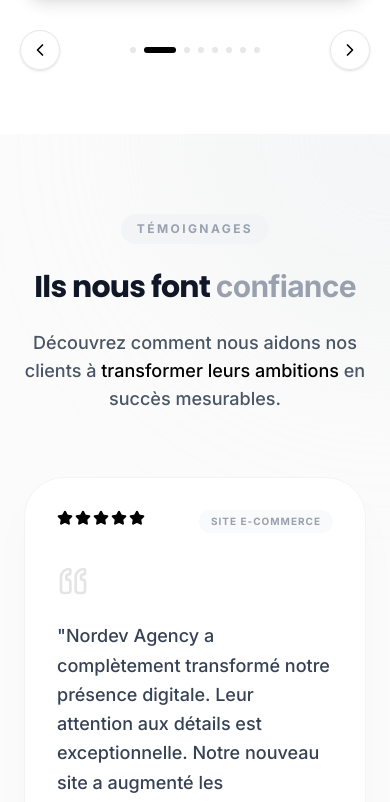
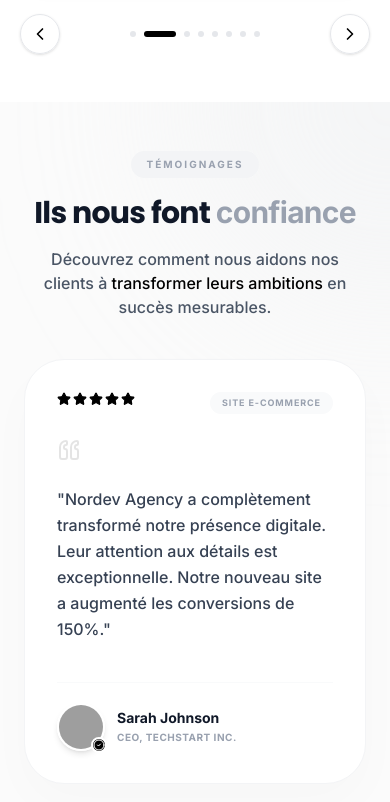
Before and after one commit to freddymk313/nordevagency, a Next.js app: page / in a window 390 px wide. Shown: the part 2598-3400 px from the top of the page. Built offline with nearby package versions, Linux system fonts and the light colour scheme; grey boxes are pictures that could not be loaded.

Commit message:
testimonial v mobile ok

```diff
--- a/components/Portfolio.tsx
+++ b/components/Portfolio.tsx
@@ -107,7 +107,7 @@ const Portfolio = () => {
   }, [filteredProjects, isHovered]);
 
   return (
-    <section id="portfolio" className="py-16 md:py-32 bg-white overflow-hidden">
+    <section id="portfolio" className="py-12 md:py-32 bg-white overflow-hidden">
       <div className="container mx-auto px-5 md:px-6">
 
         {/* En-tête : Réduction des marges sur mobile */}
@@ -178,7 +178,7 @@ const Portfolio = () => {
               {/* CÔTÉ DROIT : INFOS */}
               <div className="lg:col-span-5 flex flex-col justify-center">
                 <div className="flex items-center gap-2 mb-3 md:mb-4">
-                  <span className="w-2 h-2 rounded-full bg-green-500 animate-pulse" />
+                  {/* <span className="w-2 h-2 rounded-full bg-green-500 animate-pulse" /> */}
                   <span className="text-[10px] md:text-xs font-bold text-gray-400 uppercase tracking-widest">{currentProject.category}</span>
                 </div>
 
--- a/components/Testimonials.tsx
+++ b/components/Testimonials.tsx
@@ -26,7 +26,7 @@ const Testimonials = () => {
   ];
 
   return (
-    <section id="temoignages" className="py-20 md:py-32 bg-[#FBFBFB] relative overflow-hidden">
+    <section id="temoignages" className="py-12 md:py-32 bg-[#FBFBFB] relative overflow-hidden">
       {/* Sphères de décorations diffuses */}
       <div className="absolute top-0 right-0 w-[400px] h-[400px] bg-gray-200/30 rounded-full blur-[100px] translate-x-1/2 -translate-y-1/2" />
       <div className="absolute bottom-0 left-0 w-[300px] h-[300px] bg-gray-100/50 rounded-full blur-[80px] -translate-x-1/4 translate-y-1/4" />
@@ -34,20 +34,20 @@ const Testimonials = () => {
       <div className="container mx-auto px-6 relative z-10">
 
         {/* Header de section */}
-        <div className="text-center mb-16 md:mb-24">
-          <span className="inline-block px-4 py-1.5 mb-6 text-[12px] font-bold tracking-[0.2em] text-gray-400 uppercase bg-gray-100 rounded-full">
+        <div className="text-center mb-10 md:mb-20">
+          <span className="inline-block px-4 py-1.5 mb-4 md:mb-6 text-[10px] md:text-[12px] font-bold tracking-[0.2em] text-gray-400 uppercase bg-gray-100 rounded-full">
             Témoignages
           </span>
-          <h2 className="text-3xl md:text-5xl font-bold text-gray-900 mb-6 tracking-tight">
+          <h2 className="text-3xl md:text-5xl font-bold text-gray-900 mb-4 md:mb-6 tracking-tight">
             Ils nous font <span className="text-gray-400">confiance</span>
           </h2>
-          <p className="text-lg text-gray-600 max-w-2xl mx-auto font-medium">
+          <p className="text-base md:text-lg text-gray-600 max-w-2xl mx-auto font-medium">
             Découvrez comment nous aidons nos clients à <span className="text-black">transformer leurs ambitions</span> en succès mesurables.
           </p>
         </div>
 
         {/* Grille Bento des témoignages */}
-        <div className="grid md:grid-cols-3 gap-8 max-w-7xl mx-auto">
+        <div className="grid md:grid-cols-3 gap-6 md:gap-8 max-w-7xl mx-auto">
           {testimonials.map((testimonial, index) => (
             <div
               key={index}
@@ -55,43 +55,43 @@ const Testimonials = () => {
             >
               <div>
                 {/* Header du témoignage : Projet + Stars */}
-                <div className="flex justify-between items-start mb-8">
+                <div className="flex justify-between items-start mb-6 md:mb-8">
                   <div className="flex gap-0.5">
                     {[...Array(5)].map((_, i) => (
-                      <Star key={i} className="w-4 h-4 fill-black text-black" />
+                      <Star key={i} className="w-3.5 h-3.5 md:w-4 md:h-4 fill-black text-black" />
                     ))}
                   </div>
-                  <span className="text-[10px] font-bold uppercase tracking-widest text-gray-400 bg-gray-50 px-3 py-1 rounded-full">
+                  <span className="text-[9px] md:text-[10px] font-bold uppercase tracking-widest text-gray-400 bg-gray-50 px-3 py-1 rounded-full">
                     {testimonial.project}
                   </span>
                 </div>
 
                 {/* Icône Quote Stylisée */}
                 <div className="mb-6 opacity-10 group-hover:opacity-100 group-hover:text-black transition-all duration-500">
-                   <Quote className="w-8 h-8 rotate-180" />
+                   <Quote className="ww-6 h-6 md:w-8 md:h-8 rotate-180" />
                 </div>
 
                 {/* La Citation */}
-                <p className="text-gray-700 text-lg leading-relaxed mb-10 font-medium">
+                <p className="text-gray-700 text-base md:text-lg leading-relaxed mb-10 font-medium">
                   "{testimonial.quote}"
                 </p>
               </div>
 
               {/* L'Auteur (Footer de la carte) */}
-              <div className="flex items-center gap-4 pt-6 border-t border-gray-50">
+              <div className="flex items-center gap-3 md:gap-4 pt-5 md:pt-6 border-t border-gray-50">
                 <div className="relative">
                   <img
                     src={testimonial.avatar}
                     alt={testimonial.author}
-                    className="w-14 h-14 rounded-full object-cover grayscale-[0.5] group-hover:grayscale-0 transition-all duration-500 border-2 border-white shadow-md"
+                    className="w-12 h-12 md:w-14 md:h-14 rounded-full object-cover grayscale-[0.5] group-hover:grayscale-0 transition-all duration-500 border-2 border-white shadow-md"
                   />
-                  <div className="absolute -bottom-1 -right-1 w-5 h-5 bg-black rounded-full border-2 border-white flex items-center justify-center">
+                  <div className="absolute -bottom-0.5 -right-0.5 w-4 h-4 md:w-5 md:h-5 bg-black rounded-full border-2 border-white flex items-center justify-center">
                      <CheckCircle2 className="w-3 h-3 text-white" />
                   </div>
                 </div>
                 <div>
-                  <div className="font-bold text-gray-900 leading-tight">{testimonial.author}</div>
-                  <div className="text-xs font-bold text-gray-400 uppercase tracking-wider mt-1">{testimonial.role}</div>
+                  <div className="font-bold text-sm md:text-base text-gray-900 leading-tight">{testimonial.author}</div>
+                  <div className="text-[10px] md:text-xs font-bold text-gray-400 uppercase tracking-wider mt-1">{testimonial.role}</div>
                 </div>
               </div>
             </div>
@@ -99,10 +99,10 @@ const Testimonials = () => {
         </div>
 
         {/* Petit bandeau "Social Proof" discret en dessous */}
-        <div className="mt-20 flex flex-wrap justify-center items-center gap-8 md:gap-16 opacity-40 grayscale hover:grayscale-0 transition-all duration-700">
-           <span className="font-black text-2xl tracking-tighter">TRUSTED BY 20+ COMPANIES</span>
+        <div className="mt-16 md:mt-20 flex flex-wrap justify-center items-center gap-8 md:gap-16 opacity-40 grayscale hover:grayscale-0 transition-all duration-700">
+           <span className="font-black text-xl md:text-2xl tracking-tighter">TRUSTED BY 20+ COMPANIES</span>
            <div className="h-px w-12 bg-gray-300 hidden md:block" />
-           <span className="font-bold text-lg italic tracking-tight">"The best digital partner in DRC"</span>
+           <span className="font-bold text-base md:text-lg italic tracking-tight">"The best digital partner in DRC"</span>
         </div>
 
       </div>
```
